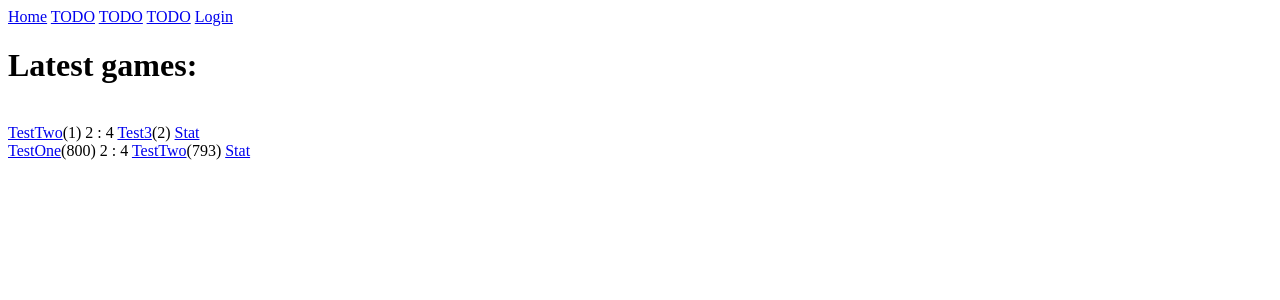
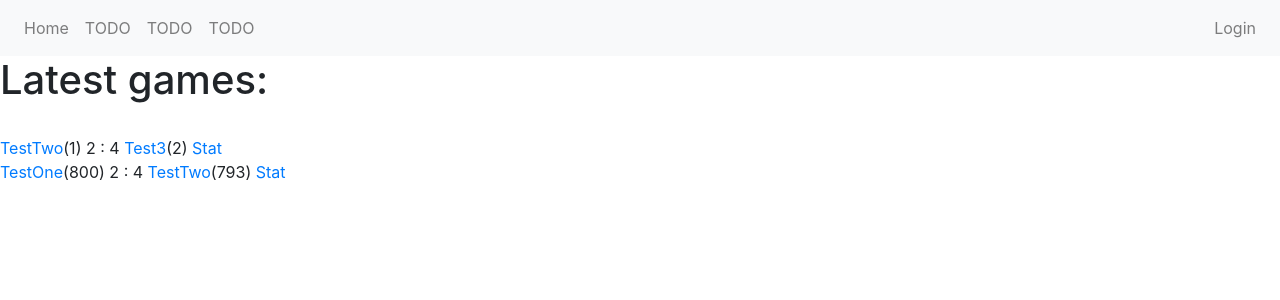
Before and after one commit to SanjaLV/Tenis, a Django app: page /core/ in a window 1280 px wide. Shown: the top 300 px of the page. Run offline with Django 3.2, Linux system fonts and the light colour scheme; data comes from the database, SQL or seed files in the repository; some libraries are stand-ins or nearby versions.

Commit message:
Bootstrap.

```diff
--- a/templates/core/base.html
+++ b/templates/core/base.html
@@ -2,6 +2,8 @@
 <html lang="en">
 <head>
     <meta charset="UTF-8">
+        <link rel="stylesheet" href="https://stackpath.bootstrapcdn.com/bootstrap/4.1.3/css/bootstrap.min.css" integrity="sha384-MCw98/SFnGE8fJT3GXwEOngsV7Zt27NXFoaoApmYm81iuXoPkFOJwJ8ERdknLPMO" crossorigin="anonymous">
+
     <title>{% block title %}Sanja test{% endblock %}</title>
 
     <script language="javascript">
@@ -12,19 +14,29 @@
 </head>
 
 <header>
-    <a class="nav" href="/core">Home</a>
-    <a class="nav"  href="/A">TODO</a>
-    <a class="nav"  href="/B">TODO</a>
-    <a class="nav"  href="/C">TODO</a>
+    <nav class="navbar navbar-expand-lg navbar-light bg-light">
+        <div class="collapse navbar-collapse" id="navbarNavAltMarkup">
+            <div class="navbar-nav">
+                <a class="nav-item nav-link align-left" href="/core">Home</a>
+                <a class="nav-item nav-link" href="/A">TODO</a>
+                <a class="nav-item nav-link" href="/B">TODO</a>
+                <a class="nav-item nav-link" href="/C">TODO</a>
 
-    {% block header %}
-    {% endblock %}
 
-    {% if user.is_authenticated %}
-        <a class="nav"  href="accounts/logout">Logout</a>
-    {% else %}
-        <a class="nav"  href="accounts/login">Login</a>
-    {% endif %}
+                {% block menu %}
+                {% endblock %}
+            </div>
+        </div>
+        <div class="navbar-right">
+            <div class="navbar-nav">
+                {% if user.is_authenticated %}
+                    <a class="nav-item nav-link" href="/accounts/logout">Logout</a>
+                {% else %}
+                    <a class="nav-item nav-link" href="/accounts/login">Login</a>
+                {% endif %}
+            </div>
+        </div>
+    </nav>
 </header>
 
 
```
